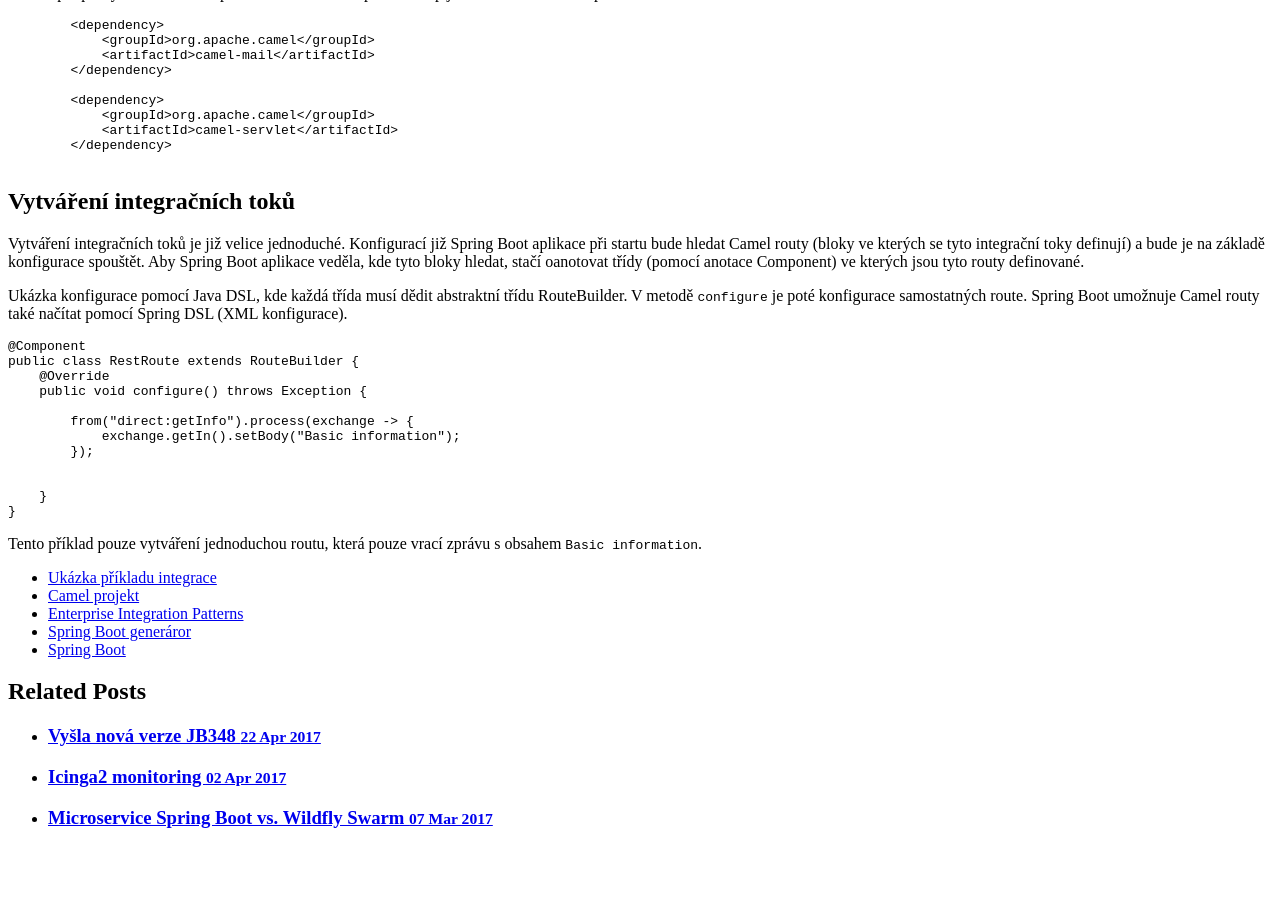
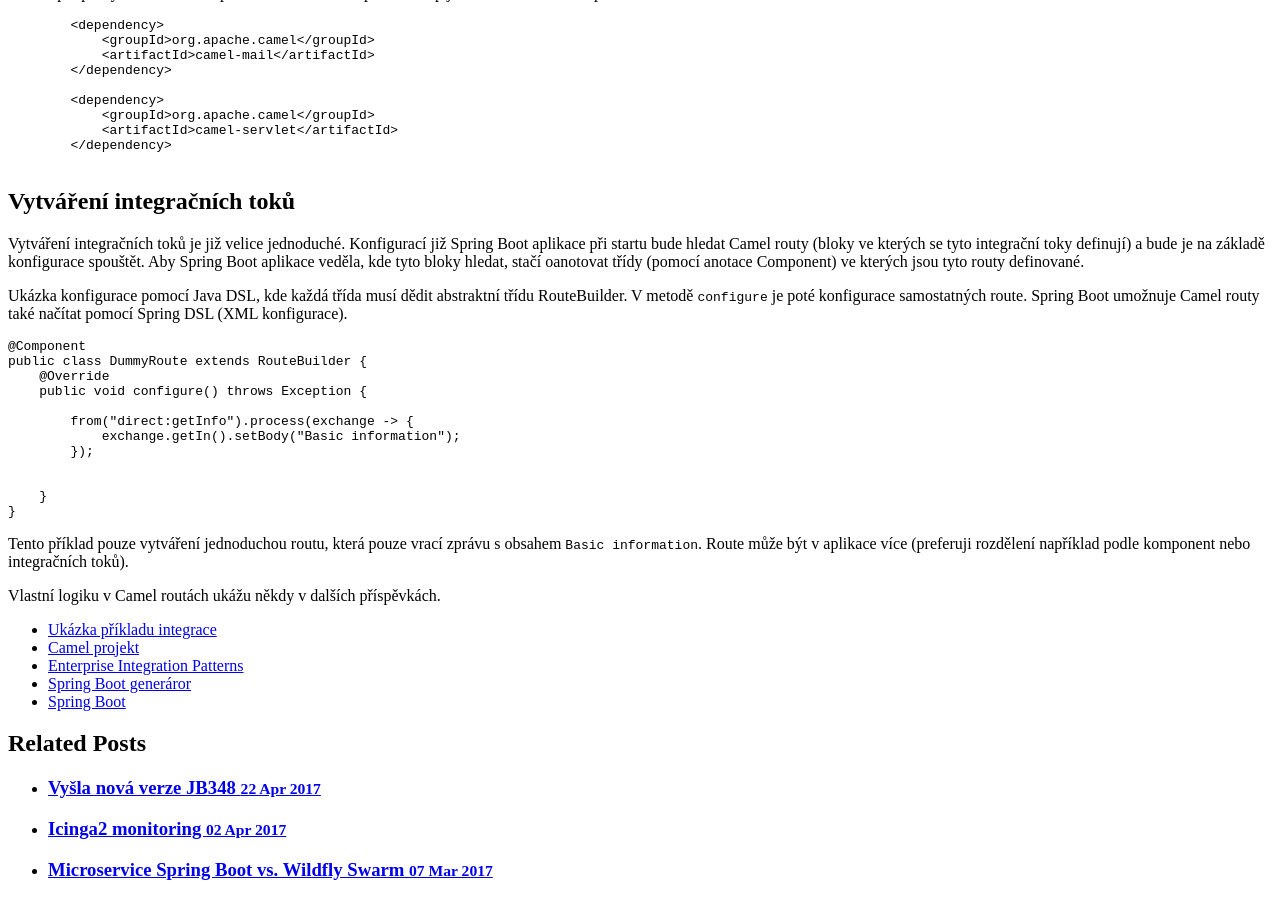
Before and after one commit to vladimirmezera/vladimirmezera.github.io, a Jekyll site: the page built from _posts/2017-06-04-SpringBoot.md, in a window 1280 px wide and 900 px high, scrolled down 1878 px. Built offline with Jekyll 4.4.1, drawn with Linux system fonts in a browser that asks for light colours; before the commit the page ends 2726 px from its top, so only the background shows below that.

Commit message:
Add info

````diff
--- a/_posts/2017-06-04-SpringBoot.md
+++ b/_posts/2017-06-04-SpringBoot.md
@@ -80,7 +80,7 @@
 
 ```java
 @Component
-public class RestRoute extends RouteBuilder {
+public class DummyRoute extends RouteBuilder {
     @Override
     public void configure() throws Exception {
 
@@ -92,8 +92,9 @@
     }
 }
 ```
-Tento příklad pouze vytváření jednoduchou routu, která pouze vrací zprávu s obsahem `Basic information`.
+Tento příklad pouze vytváření jednoduchou routu, která pouze vrací zprávu s obsahem `Basic information`. Route může být v aplikace více (preferuji rozdělení například podle komponent nebo integračních toků).
 
+Vlastní logiku v Camel routách ukážu někdy v dalších příspěvkách.
 
 * [Ukázka příkladu integrace](https://github.com/vladimirmezera/camel-spring-boot)
 * [Camel projekt](http://camel.apache.org/)
````
